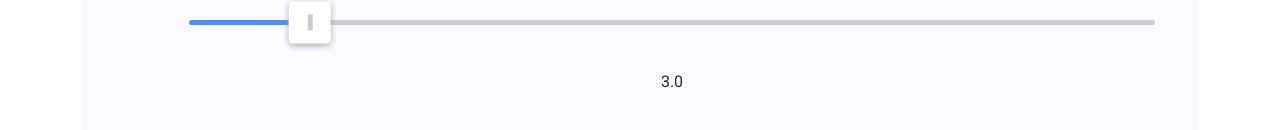
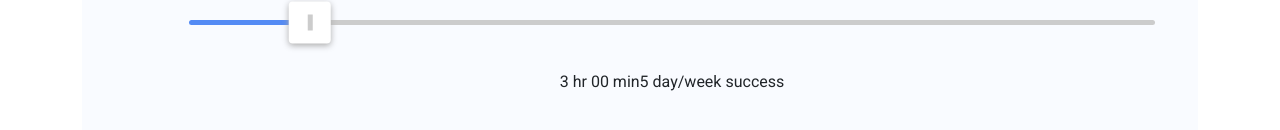
Before and after one commit to CheddarChoi/uplife, a React (Create React App) app: page /goal/total in a window 1280 px wide. Shown: the part 674-804 px from the top of the page. Built offline with nearby package versions, Linux system fonts and the light colour scheme.

Commit message:
visualize success rate

```diff
--- a/src/Pages/TotalGoal.js
+++ b/src/Pages/TotalGoal.js
@@ -6,6 +6,8 @@ import { connect } from "react-redux";
 import { convertNumToTime } from "../Components/Functions/convertNumToTime";
 import { Range, getTrackBackground } from 'react-range';
 import { setCategoryGoal, setGoal } from "../store/modules/counter";
+import usageData from "../static/data/usageTime.json";
+import { convertSecToTime } from "../Components/Functions/convertNumToTime";
 
 import "../static/customStyle.css";
 import "./Goal.css";
@@ -24,6 +26,14 @@ const TotalGoal = (props) => {
   const [values, setValues] = useState([Total])
   const min = 0
   const [max, setMax] = useState(24)
+
+  const usage = usageData.map(
+    (d) => Math.round(convertSecToTime(d["Total"]) * 100) / 100
+  );
+
+  const [success, setSuccess] = useState(usage.map((value) => {
+        return value > Total ? true : false;
+  }))
 
   useEffect(()=>{
     console.log("value changed", values)
@@ -144,7 +154,13 @@ const TotalGoal = (props) => {
           )}
         />
         <output style={{ marginTop: "30px" }} id="output">
-          {Total.toFixed(1)}
+          {convertNumToTime(Total)}
+        </output>
+        <br/>
+        <output style={{ marginTop: "30px" }} id="output">
+          {usage.map((value) => {
+        return value > Total ? true : false;
+  }).filter(x=> x==true).length} day/week success
         </output>
       </div>
         </div>
--- a/src/index.js
+++ b/src/index.js
@@ -27,9 +27,9 @@ console.log(store.getState());
 ReactDOM.render(
   <React.StrictMode>
     <Provider store={store}>
-      {/* <PersistGate loading={null} persistor={persistor}> */}
+      <PersistGate loading={null} persistor={persistor}>
         <App />
-      {/* </PersistGate> */}
+      </PersistGate>
     </Provider>
   </React.StrictMode>,
   document.getElementById("root")
```
